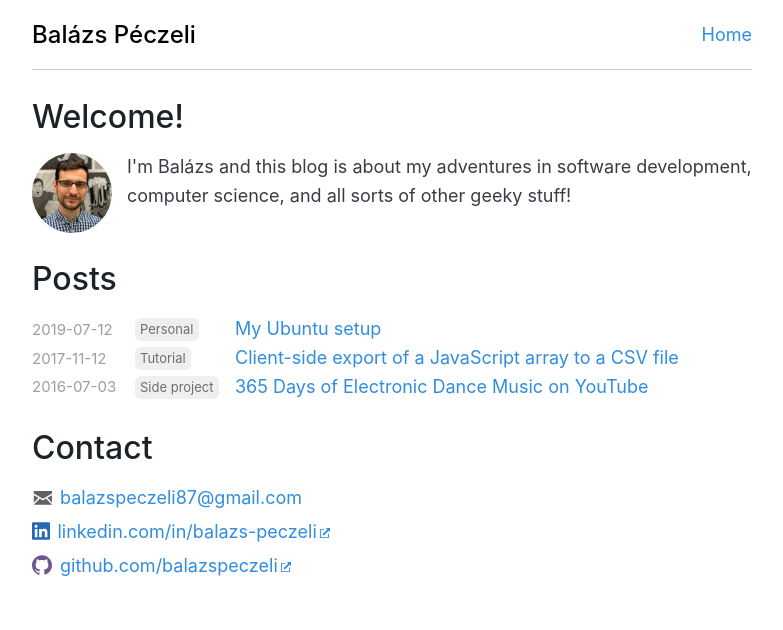
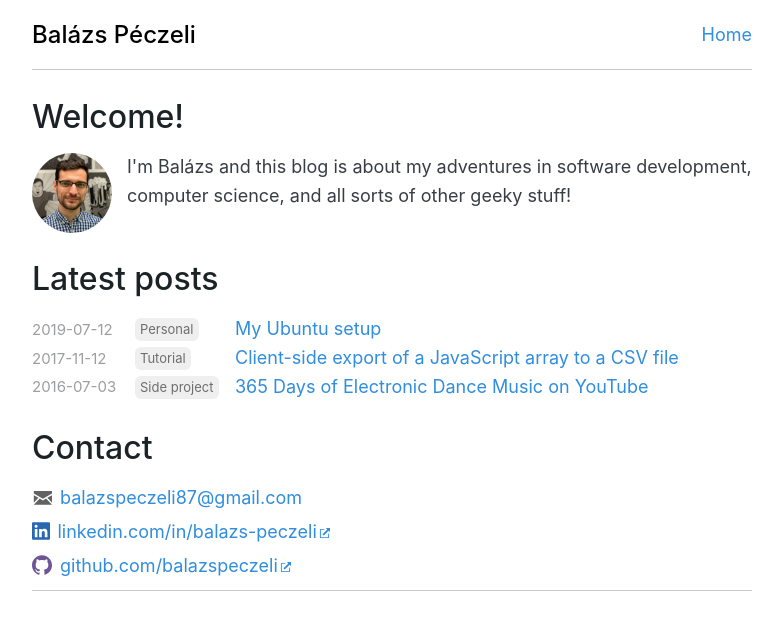
Before and after one commit to balazspeczeli/peczeli-dev, a Next.js app: page / in a window 1280 px wide. Shown: the top 630 px of the page, without its empty margins (248-1031 px from the left). Built offline with nearby package versions, Linux system fonts and the light colour scheme; what markdown-it-prism would draw is missing.

Commit message:
Rename Posts component to LatestPosts, add Posts page

```diff
--- a/src/components/PostsList/PostsList.module.scss
+++ b/src/components/PostsList/PostsList.module.scss
@@ -1,5 +1,6 @@
 .component {
   margin-top: 1rem;
+  margin-bottom: 1.25rem;
 }
 
 .post {
--- /dev/null
+++ b/src/components/sections/LatestPosts.jsx
@@ -0,0 +1,20 @@
+import Link from "next/link";
+import { PostsList } from "components";
+
+export const LatestPosts = ({ posts, limit }) => {
+  const rest = posts.length - limit;
+
+  return (
+    <section>
+      <h2>Latest posts</h2>
+      <PostsList posts={posts.slice(0, limit)} />
+      {rest > 0 && (
+        <p>
+          <Link href="/posts">
+            <a>See all of my posts ({rest} more)&rarr;</a>
+          </Link>
+        </p>
+      )}
+    </section>
+  );
+};
--- a/src/components/sections/Posts.jsx
+++ /dev/null
@@ -1,8 +0,0 @@
-import { PostsList } from "components/PostsList";
-
-export const Posts = ({ posts }) => (
-  <section>
-    <h2>Posts</h2>
-    <PostsList posts={posts} />
-  </section>
-);
--- a/src/components/sections/index.js
+++ b/src/components/sections/index.js
@@ -1,4 +1,4 @@
 export { Welcome } from "./Welcome.jsx";
-export { Posts } from "./Posts.jsx";
+export { LatestPosts } from "./LatestPosts.jsx";
 export { MyBookshelf } from "./MyBookshelf.jsx";
 export { Contact } from "./Contact.jsx";
--- a/src/pages/index.jsx
+++ b/src/pages/index.jsx
@@ -1,5 +1,5 @@
-import { Layout } from "components";
-import { Welcome, Posts, Contact } from "components/sections";
+import { HorizontalLine, Layout } from "components";
+import { Welcome, LatestPosts, Contact } from "components/sections";
 
 import { getPosts } from "lib/posts";
 
@@ -9,8 +9,9 @@ const IndexPage = ({ posts, accounts }) => {
   return (
     <Layout>
       <Welcome />
-      <Posts posts={posts} />
+      <LatestPosts posts={posts} limit={5} />
       <Contact accounts={accounts} />
+      <HorizontalLine />
     </Layout>
   );
 };
```
Also changed, not shown: src/pages/posts.jsx (added, +28 -0 lines).
